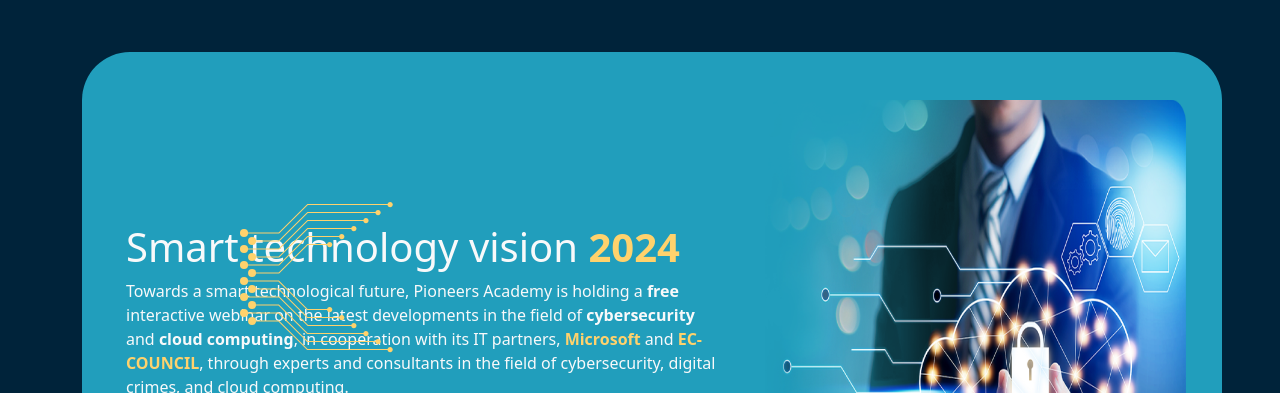
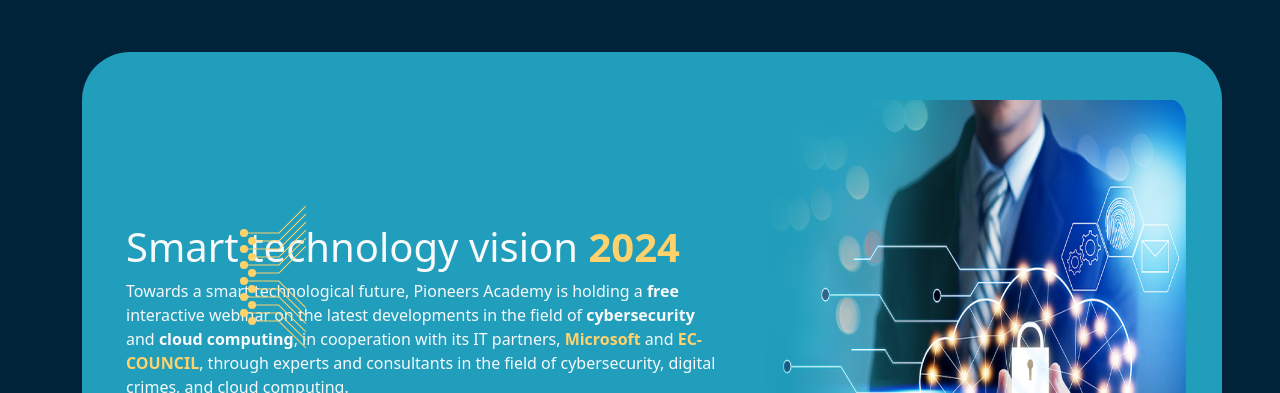
Before and after one commit to shahedsuleiman/campaign, a plain HTML site: page index.html in a window 1280 px wide. Shown: the part 559-952 px from the top of the page. Drawn offline with nearby package versions, Linux system fonts and the light colour scheme.

Commit message:
updated-1

```diff
--- a/style.css
+++ b/style.css
@@ -51,6 +51,7 @@ body {
   position: absolute;
   top: 760px;
   left: 240px;
+  clip-path: inset(0 57% 0 0);
 }
 
 .svg2{
```
